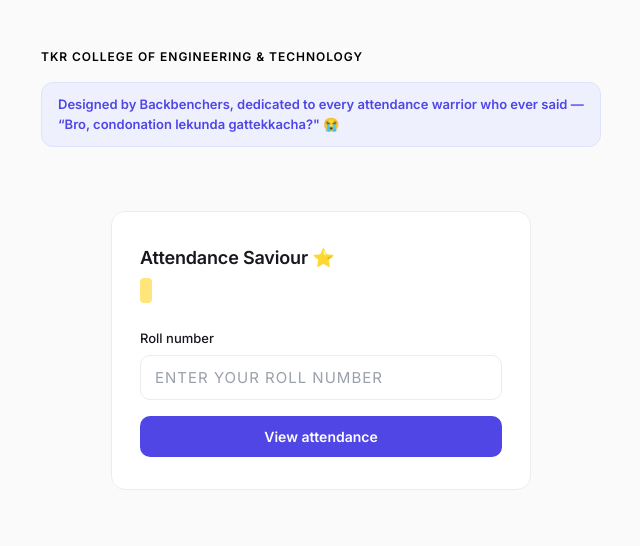
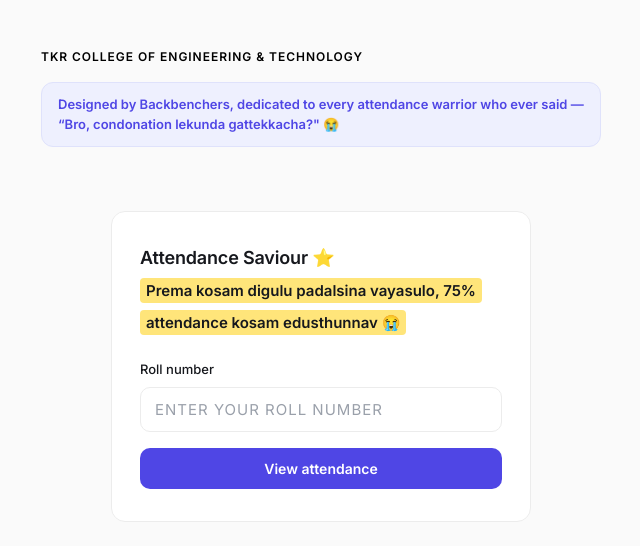
Before and after one commit to umanikumar213/tkrclass, a website: page index.html in a window 1280 px wide. Shown: the whole page, without its empty margins (319-959 px from the left). Drawn offline with Linux system fonts and the light colour scheme.

Commit message:
Update index.html

```diff
--- a/index.html
+++ b/index.html
@@ -145,8 +145,8 @@
   <div class="card login" id="loginBox"><div class="pad">
     <h2>Attendance Saviour ⭐</h2>
     <div style="margin:4px 0 22px;font-size:15px;line-height:2.1">
-         <span style="background:#ffe57a;-webkit-box-decoration-break:clone;box-decoration-break:clone;font-weight:600;border-radius:4px;padding:3px 6px"Prema kosam digulu padalsina vayasulo, 75% attendance kosam edusthunnav 💔</span>
-        </div>
+        <span style="background:#ffe57a;-webkit-box-decoration-break:clone;box-decoration-break:clone;font-weight:600;border-radius:4px;padding:3px 6px">Prema kosam digulu padalsina vayasulo, 75% attendance kosam edusthunnav 😭</span>
+          </div>
     <label for="roll">Roll number</label>
     <input id="roll" placeholder="ENTER YOUR ROLL NUMBER" autocomplete="off" />
     <button class="btn" id="btn" onclick="go()">View attendance</button>
```
